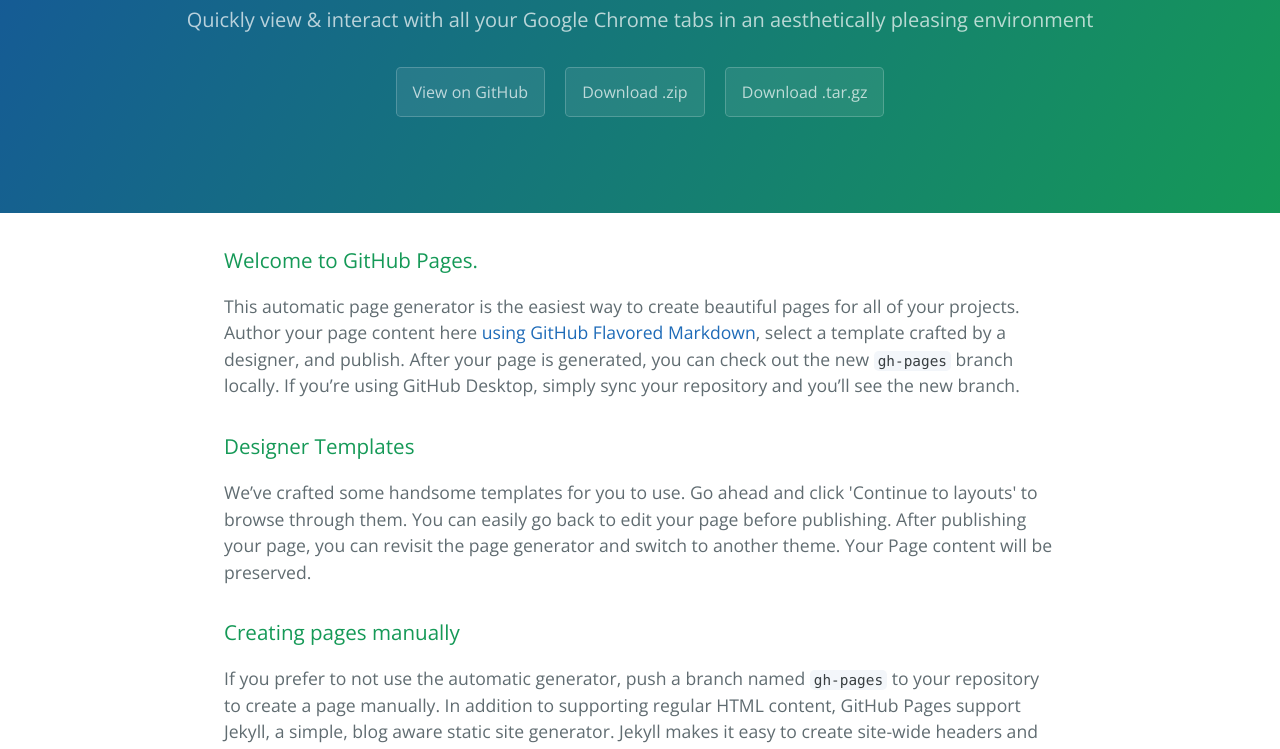
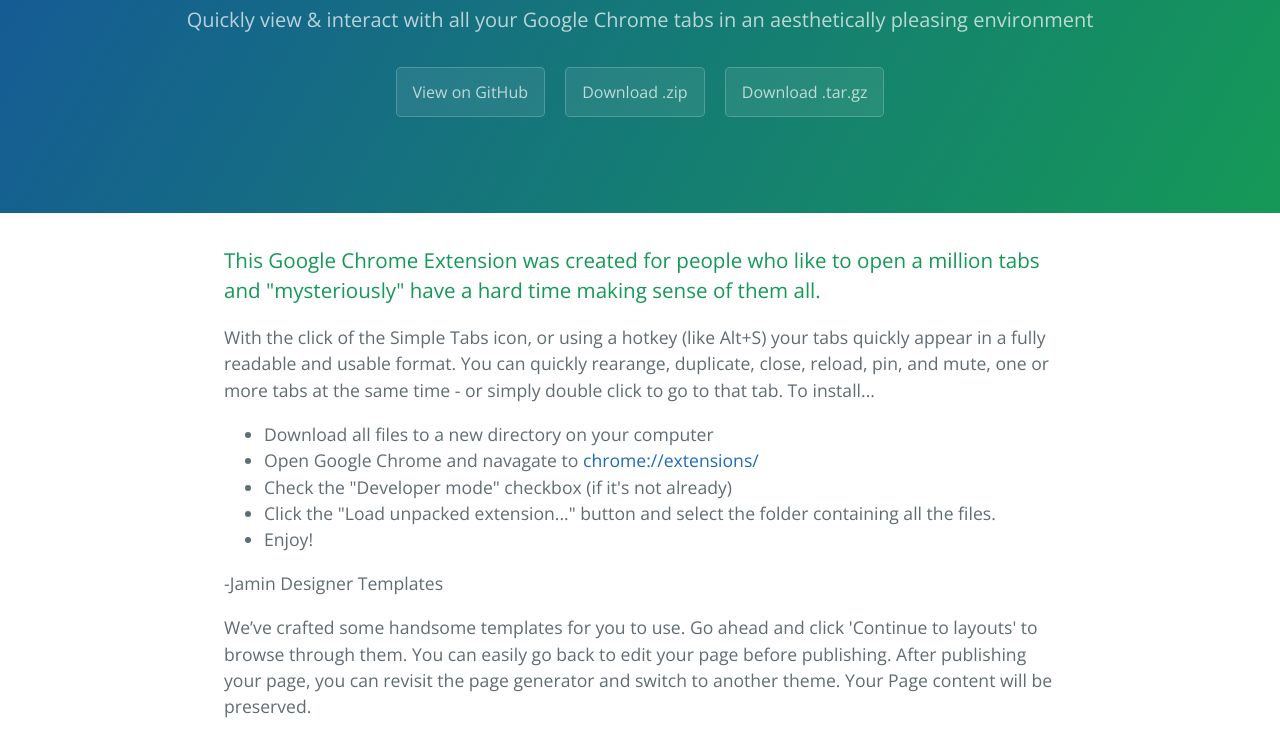
Before and after one commit to jxaxmxixn/Simple-Tabs-Extension-For-Google-Chrome, a plain HTML site: page index.html in a window 1280 px wide. Shown: the part 170-919 px from the top of the page. Drawn offline with nearby package versions, Linux system fonts and the light colour scheme.

Commit message:
Update index.html

```diff
--- a/index.html
+++ b/index.html
@@ -11,7 +11,7 @@
   </head>
   <body>
     <section class="page-header">
-      <h1 class="project-name">Simple-tabs-extension-for-google-chrome</h1>
+      <h1 class="project-name">Simple Tabs Extension For Google Chrome</h1>
       <h2 class="project-tagline">Quickly view &amp; interact with all your Google Chrome tabs in an aesthetically pleasing environment</h2>
       <a href="https://github.com/jxaxmxixn/Simple-Tabs-Extension-For-Google-Chrome" class="btn">View on GitHub</a>
       <a href="https://github.com/jxaxmxixn/Simple-Tabs-Extension-For-Google-Chrome/zipball/master" class="btn">Download .zip</a>
@@ -20,11 +20,25 @@
 
     <section class="main-content">
       <h3>
-<a id="welcome-to-github-pages" class="anchor" href="#welcome-to-github-pages" aria-hidden="true"><span aria-hidden="true" class="octicon octicon-link"></span></a>Welcome to GitHub Pages.</h3>
+       This Google Chrome Extension was created for people who like to open a million tabs and "mysteriously" have a hard time making sense of them all.
+      </h3>
+      <p>
+      With the click of the Simple Tabs icon, or using a hotkey (like Alt+S) your tabs quickly appear in a fully readable and usable format.
 
-<p>This automatic page generator is the easiest way to create beautiful pages for all of your projects. Author your page content here <a href="https://guides.github.com/features/mastering-markdown/">using GitHub Flavored Markdown</a>, select a template crafted by a designer, and publish. After your page is generated, you can check out the new <code>gh-pages</code> branch locally. If you’re using GitHub Desktop, simply sync your repository and you’ll see the new branch.</p>
+      You can quickly rearange, duplicate, close, reload, pin, and mute, one or more tabs at the same time - or simply double click to go to that tab.
 
-<h3>
+      To install...
+      <ul>
+        <li>Download all files to a new directory on your computer</li>
+        <li>Open Google Chrome and navagate to <a href="chrome://extensions/">chrome://extensions/</a></li>
+        <li>Check the "Developer mode" checkbox (if it's not already)</li>
+        <li>Click the "Load unpacked extension..." button and select the folder containing all the files.</li>
+        <li>Enjoy!</li>
+      </ul>
+
+    -Jamin
+
+
 <a id="designer-templates" class="anchor" href="#designer-templates" aria-hidden="true"><span aria-hidden="true" class="octicon octicon-link"></span></a>Designer Templates</h3>
 
 <p>We’ve crafted some handsome templates for you to use. Go ahead and click 'Continue to layouts' to browse through them. You can easily go back to edit your page before publishing. After publishing your page, you can revisit the page generator and switch to another theme. Your Page content will be preserved.</p>
```
